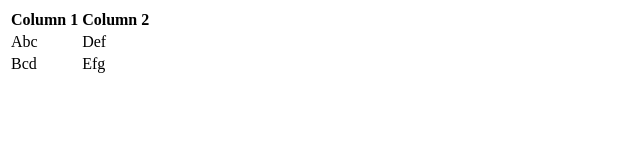
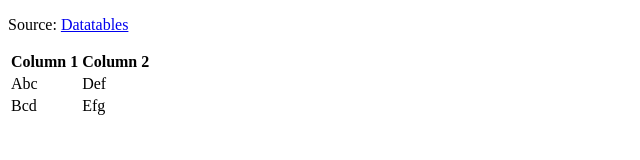
Before and after one commit to iShinta/mis374-datatables, a plain HTML site: page index.html in a window 1280 px wide. Shown: the whole page, without its empty margins (0-640 px from the left). Drawn offline with Linux system fonts and the light colour scheme.

Commit message:
Add Source

```diff
--- a/index.html
+++ b/index.html
@@ -3,6 +3,7 @@
   <title>DataTables</title>
 </head>
 <body>
+  <p>Source: <a href="https://datatables.net/manual/installation">Datatables</a></p>
   <table>
     <thead>
       <tr>
```
